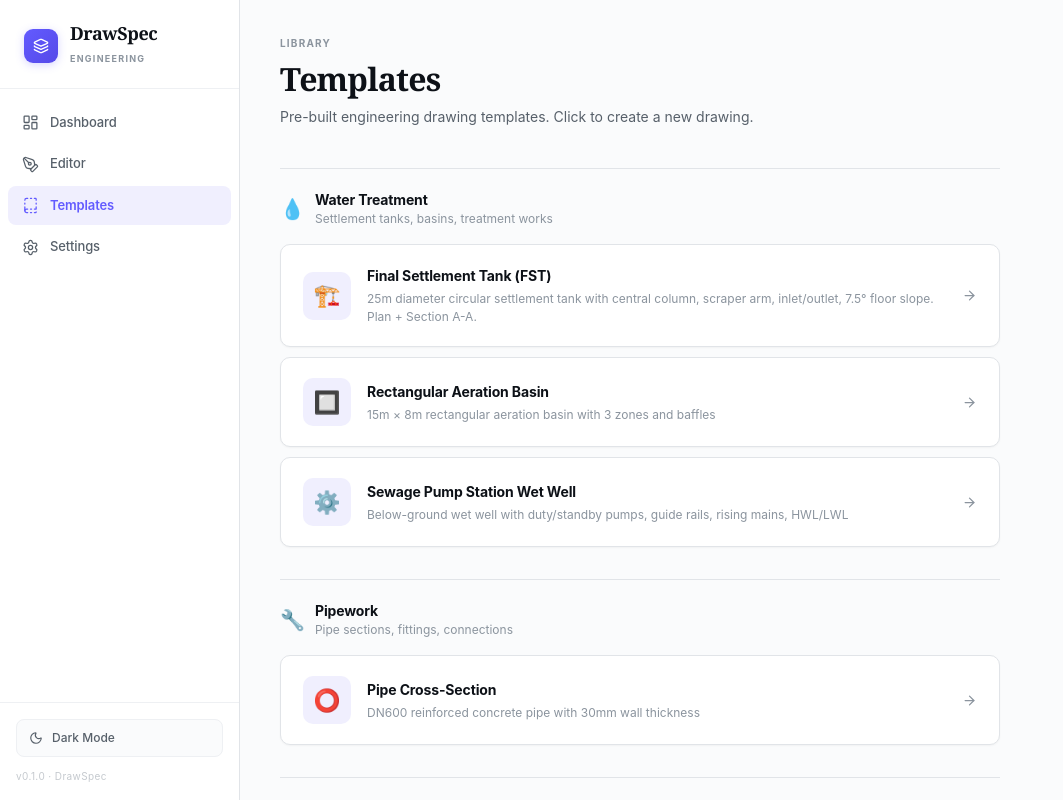
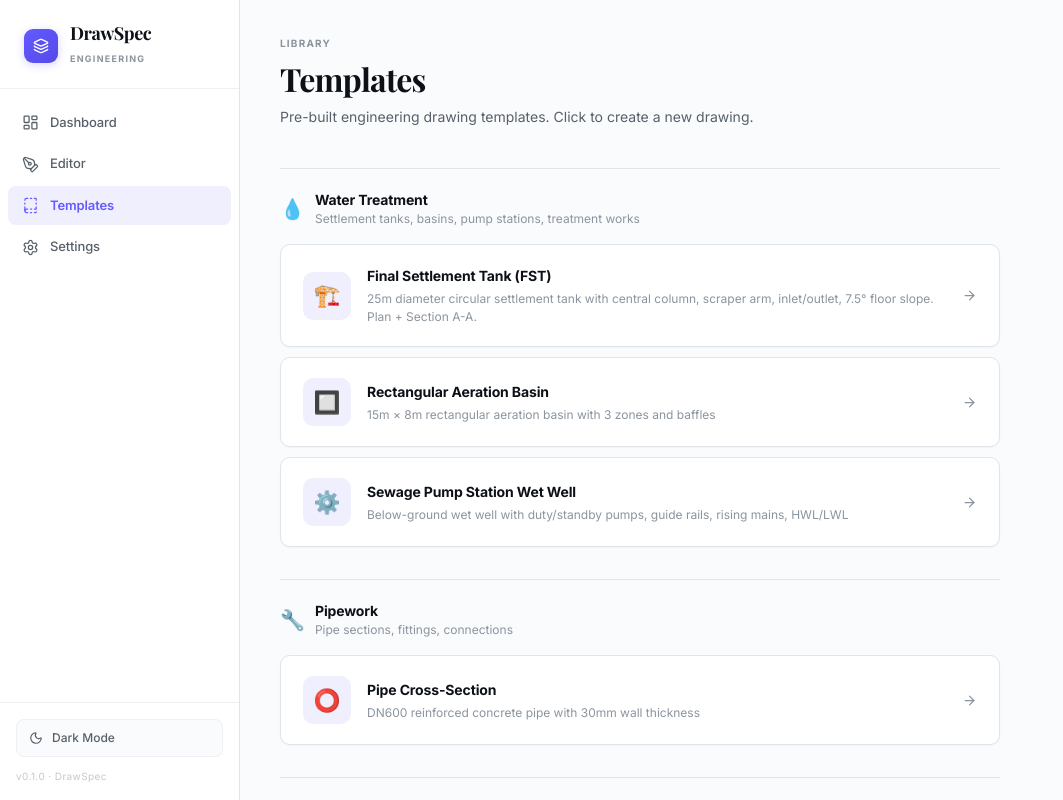
Before and after one commit to taslim-iya/drawspec, a React (Vite) app: page /templates in a window 1280 px wide. Shown: the whole page, without its empty margins (0-1063 px from the left). Built offline with nearby package versions, Linux system fonts and the light colour scheme.

Commit message:
fix: template category metadata for all 7 categories, CSS @import order warning, font loading

```diff
--- a/src/index.css
+++ b/src/index.css
@@ -1,3 +1,5 @@
+@import url('https://fonts.googleapis.com/css2?family=Playfair+Display:wght@400;600;700;800&family=Inter:wght@400;500;600;700&display=swap');
+
 @import "tailwindcss";
 
 /* DrawSpec Premium Design System */
@@ -151,5 +153,3 @@ html { font-family: var(--font-body); color: var(--text); background: var(--bg);
 
 @keyframes pulse { 0%, 100% { opacity: 1; } 50% { opacity: 0.6; } }
 .animate-pulse { animation: pulse 2s ease-in-out infinite; }
-
-@import url('https://fonts.googleapis.com/css2?family=Playfair+Display:wght@400;600;700;800&family=Inter:wght@400;500;600;700&display=swap');
--- a/src/pages/Templates.tsx
+++ b/src/pages/Templates.tsx
@@ -5,8 +5,13 @@ import { useDrawingStore } from '@/stores/drawingStore';
 import type { Drawing } from '@/lib/types';
 
 const CATEGORY_META: Record<string, { icon: string; desc: string }> = {
-  'Water Treatment': { icon: '💧', desc: 'Settlement tanks, basins, treatment works' },
+  'Water Treatment': { icon: '💧', desc: 'Settlement tanks, basins, pump stations, treatment works' },
   'Pipework': { icon: '🔧', desc: 'Pipe sections, fittings, connections' },
+  'Structural Steel': { icon: '🔩', desc: 'Beams, columns, connections, end plates' },
+  'Civil/Structural': { icon: '🧱', desc: 'Retaining walls, foundations, earthworks' },
+  'Drainage': { icon: '🕳️', desc: 'Manholes, inspection chambers, drainage runs' },
+  'Architecture': { icon: '🏢', desc: 'Floor plans, elevations, sections' },
+  'Civil': { icon: '🗺️', desc: 'Site layouts, road alignments, landscaping' },
 };
 
 export default function Templates() {
```
